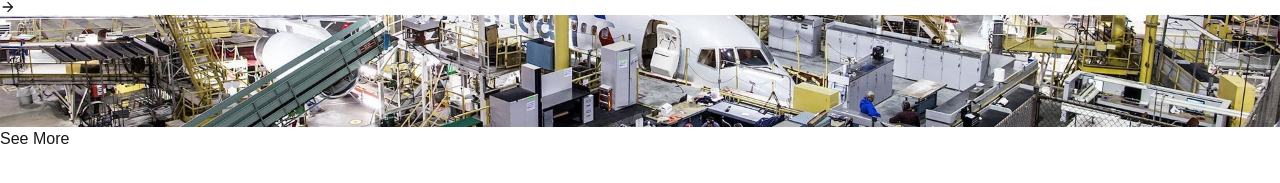
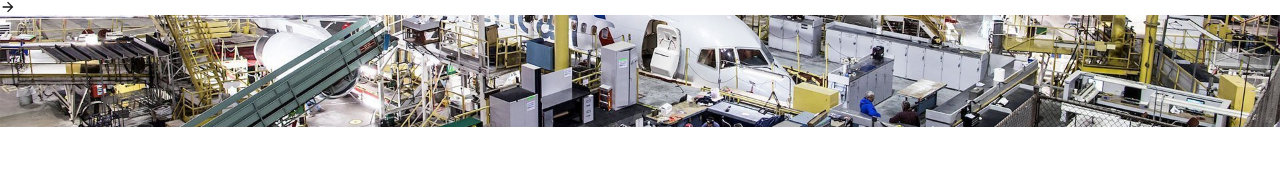
Before and after one commit to TinaTech-Developers/aerotech_technicians, a Next.js app: page / in a window 1280 px wide. Shown: the part 161-344 px from the top of the page. Built offline with nearby package versions, Linux system fonts and the light colour scheme.

Commit message:
moved the banner position

```diff
--- a/src/app/(main)/components/HeroCard.js
+++ b/src/app/(main)/components/HeroCard.js
@@ -6,16 +6,17 @@
 function HeroCard({ image, heading, description }) {
   return (
     <div className="bg-cover bg-no-repeat bg-center w-full h-[600px] md:h-[600px] relative">
-      <div className="bg-scroll h-full">
+      <div className="bg-scroll h-full w-full relative">
         <Image
           src={image}
           alt="home"
           layout="fill" // Ensures the image takes up the full container size
           objectFit="cover" // Ensures the image covers the area, maintaining aspect ratio
-          className="absolute inset-0"
+          className="absolute inset-0 object-cover"
+          quality={100} // Make sure the quality is set to 100 to maintain high image quality
         />
         <motion.div
-          className="relative p-4 md:ml-36 md:m-10 m-4 w-72  bg-blue-800 opacity-5 md:w-96 "
+          className="relative p-4 md:ml-36 md:m-10 m-4 w-72 bg-blue-800 opacity-5 md:w-96 bottom-1"
           initial={{
             y: 250,
             opacity: 0,
@@ -48,7 +49,7 @@
               <h1>{heading}</h1>
               <p className="text-sm font-normal">{description}</p>
 
-              <div className=" mx-1 border my-3 py-[7px] border-white text-white w-28 text-sm ">
+              <div className="mx-1 border my-3 py-[7px] border-white text-white w-28 text-sm">
                 <Link
                   href={""}
                   className={`flex items-center justify-between text-xs md:text-sm py-2 relative md:px-4 px-2 bg-transparent hover:text-blue-950 transition-colors before:absolute before:left-1/2 before:top-0 before:-z-10 before:h-full before:w-full before:origin-center before:scale-x-0 before:bg-white before:transition-transform before:duration-300 before:content-[''] text-white before:hover:scale-x-100 before:hover:left-0 before:hover:right-0`}
--- a/src/app/(main)/components/HeroSection.js
+++ b/src/app/(main)/components/HeroSection.js
@@ -50,17 +50,6 @@
           />
         </SwiperSlide>
       </Swiper>
-
-      <div className="mt-32">
-        <div className="border py-[7px] border-white ">
-          <Link
-            href={""}
-            className={`text-xs md:text-sm py-2 relative md:px-4 px-2 bg-transparent hover:text-blue-950 transition-colors before:absolute before:left-1/2 before:top-0 before:-z-10 before:h-full before:w-full before:origin-center before:scale-x-0 before:bg-blue-950 before:transition-transform before:duration-300 before:content-[''] text-white before:hover:scale-x-100 before:hover:left-0 before:hover:right-0`}
-          >
-            See More
-          </Link>
-        </div>
-      </div>
     </>
   );
 }
```
